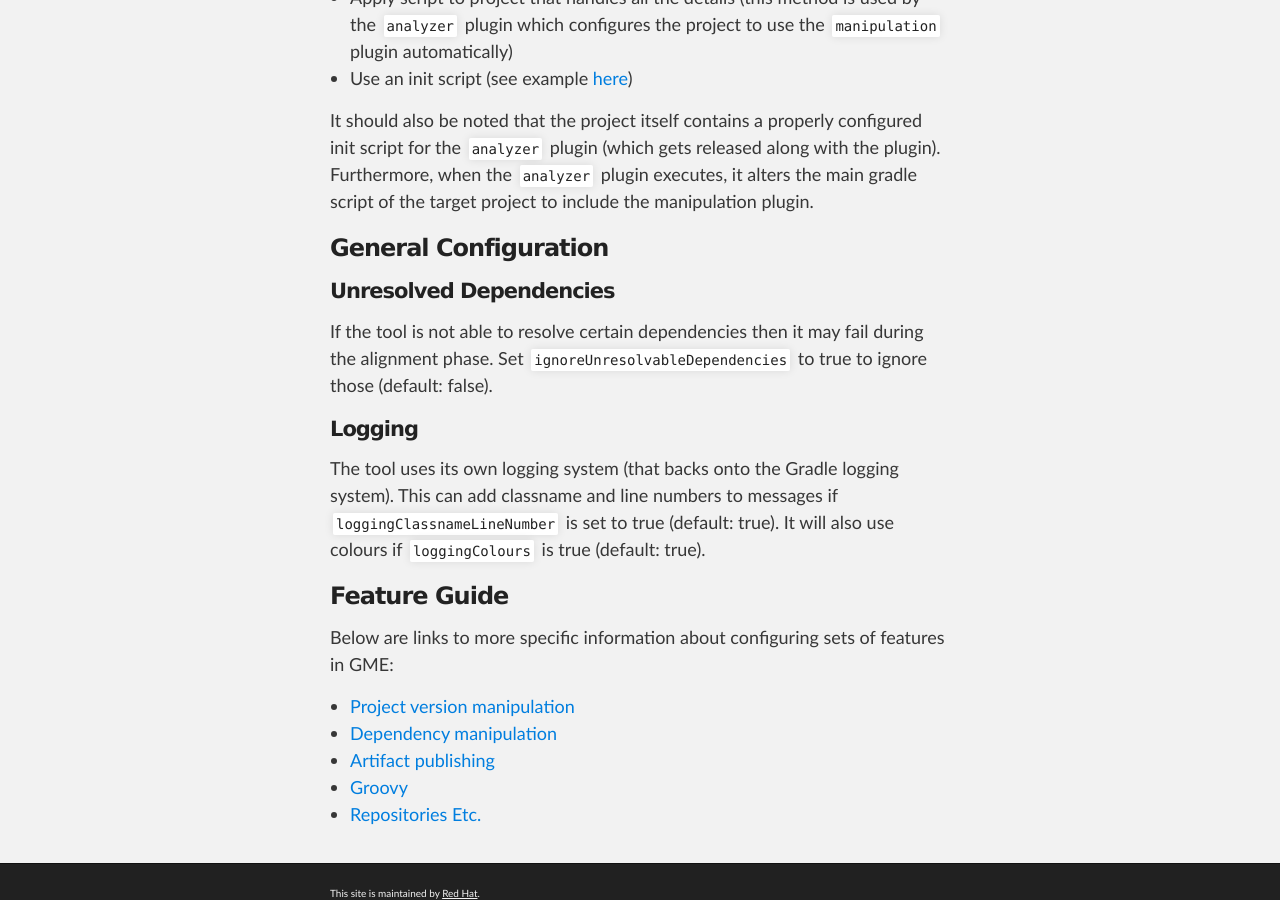
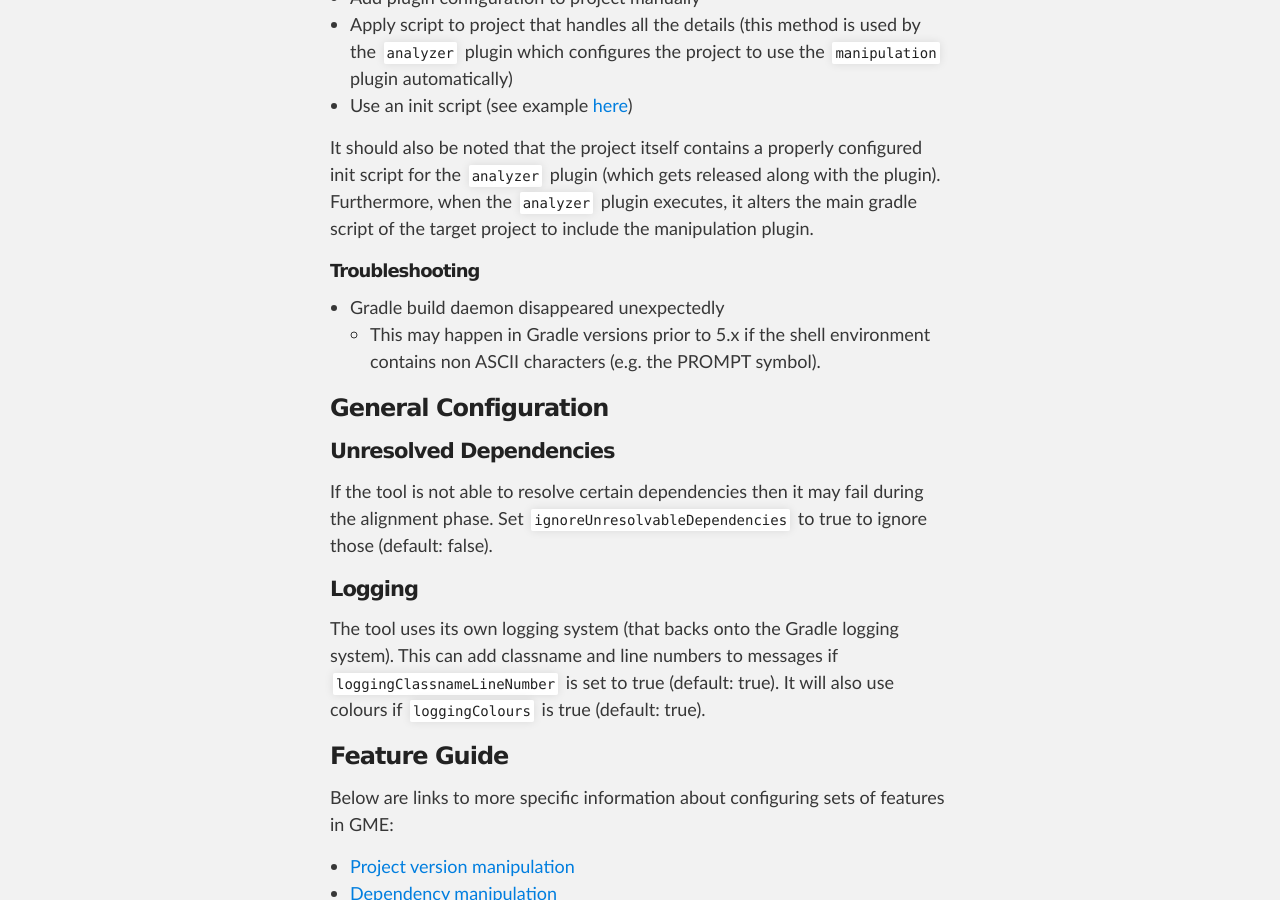
Before and after one commit to project-ncl/gradle-manipulator, a Jekyll site: the page built from index.md, in a window 1280 px wide and 900 px high, scrolled down 1941 px. Built offline with Jekyll 4.4.1, drawn with Linux system fonts in a browser that asks for light colours.

Commit message:
Add note about environment characters

```diff
--- a/index.md
+++ b/index.md
@@ -71,6 +71,11 @@ There are multiple ways that the plugins can be applied.
 It should also be noted that the project itself contains a properly configured init script for the `analyzer` plugin (which gets released along with the plugin).
 Furthermore, when the `analyzer` plugin executes, it alters the main gradle script of the target project to include the manipulation plugin.
 
+##### Troubleshooting
+
+* Gradle build daemon disappeared unexpectedly
+   * This may happen in Gradle versions prior to 5.x if the shell environment contains non ASCII characters (e.g. the PROMPT symbol).
+
 ### General Configuration
 
 #### Unresolved Dependencies
```
